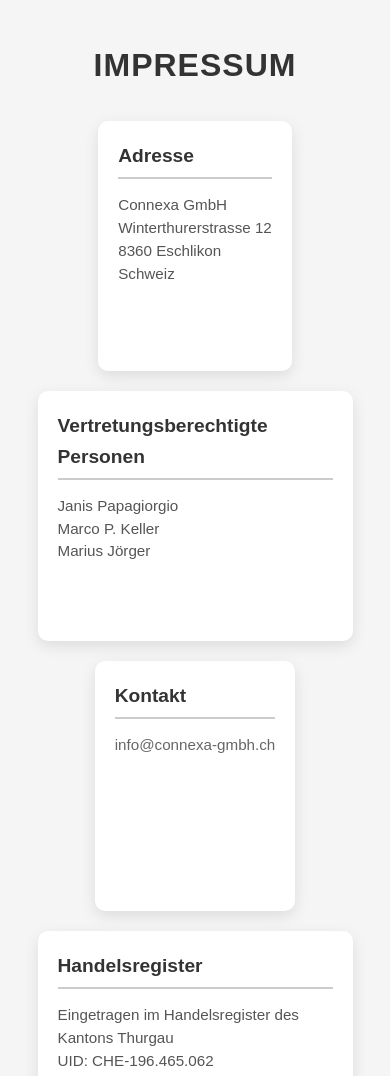
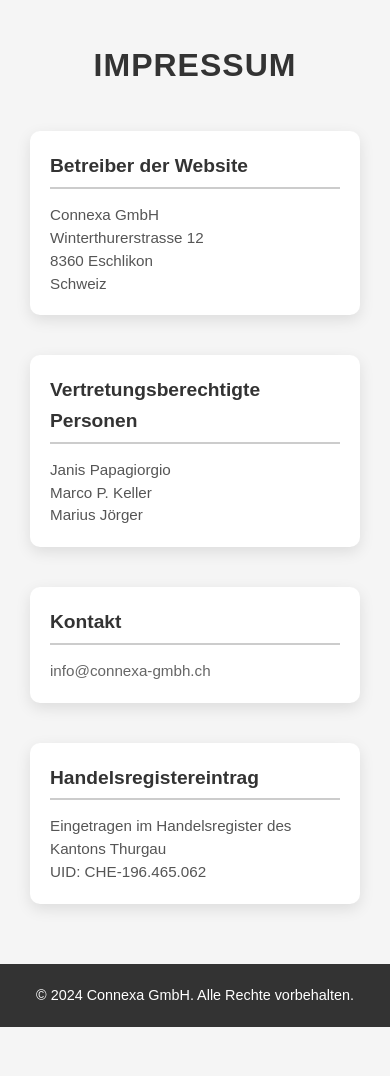
Before and after one commit to Marco-P-Keller/WebsiteConnexaGmbH, a plain HTML site: page index.html in a window 390 px wide. Shown: the part 2820-3896 px from the top of the page. After the commit the page ends 3847 px from the top, so only its background shows below. Drawn offline with Linux system fonts and the light colour scheme.

Commit message:
Impressum mobil layout done

```diff
--- a/index.html
+++ b/index.html
@@ -351,7 +351,7 @@
         <h2>Impressum</h2>
         <div class="impressum-cards">
             <div class="impressum-card">
-                <h3>Adresse</h3>
+                <h3>Betreiber der Website</h3>
                 <p>Connexa GmbH</p>
                 <p>Winterthurerstrasse 12<br> 8360 Eschlikon<br> Schweiz</p>
             </div>
@@ -364,7 +364,7 @@
                 <p><a href="mailto:info@connexa-gmbh.ch">info@connexa-gmbh.ch</a></p>
             </div>
             <div class="impressum-card">
-                <h3>Handelsregister</h3>
+                <h3>Handelsregistereintrag</h3>
                 <p>Eingetragen im Handelsregister des Kantons Thurgau</p>
                 <p>UID: CHE-196.465.062</p>
             </div>
@@ -374,6 +374,7 @@
 
 
 
+
 <footer>
     <div class="container">
         <p>&copy; 2024 Connexa GmbH. Alle Rechte vorbehalten.</p>
--- a/styles.css
+++ b/styles.css
@@ -278,10 +278,11 @@ html {
     padding: 20px;
     border-radius: 10px;
     box-shadow: 0 5px 15px rgba(0, 0, 0, 0.1);
-    max-width: 300px;
+    max-width: 250px;
     flex: 1 1 250px;
     transition: transform 0.3s ease, box-shadow 0.3s ease;
     text-align: left;
+    box-sizing: border-box;
 }
 
 .impressum-card:hover {
@@ -315,11 +316,20 @@ html {
 /* Mobile Anpassungen */
 @media only screen and (max-width: 768px) {
     .impressum-cards {
-        flex-direction: column;
-        align-items: center;
+        flex-direction: row; /* Gleiche Richtung beibehalten */
+        flex-wrap: wrap;
     }
 
     .impressum-card {
-        max-width: 90%;
+        flex: 1 1 calc(50% - 20px); /* Halbe Breite für mobile Ansicht mit 20px Abstand */
+        max-width: calc(50% - 20px); /* Maximale Breite von 50% */
+        margin: 10px;
     }
 }
+
+@media only screen and (max-width: 480px) {
+    .impressum-card {
+        flex: 1 1 100%; /* Volle Breite bei sehr kleinen Bildschirmen */
+        max-width: 100%;
+    }
+}
```
